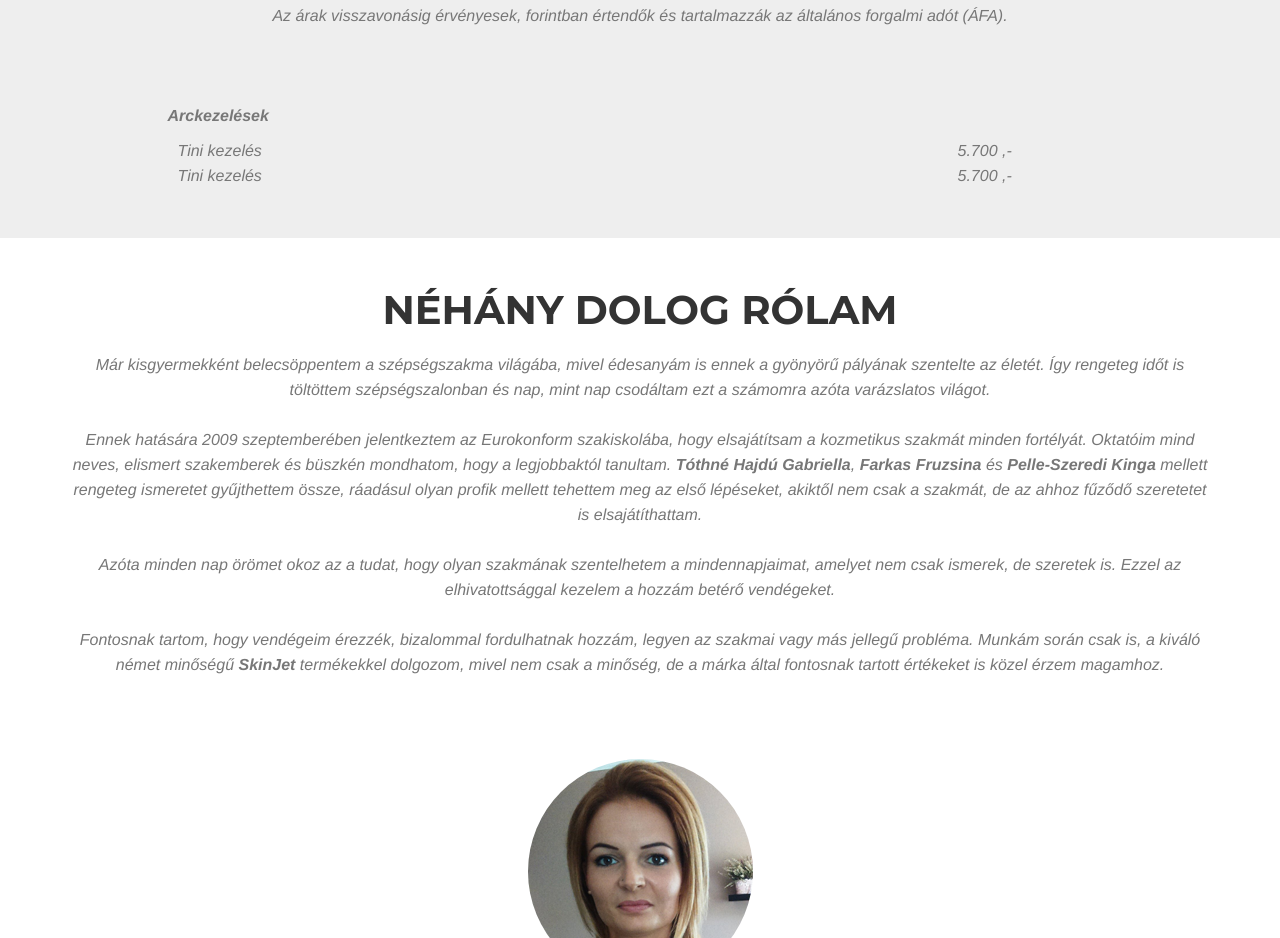
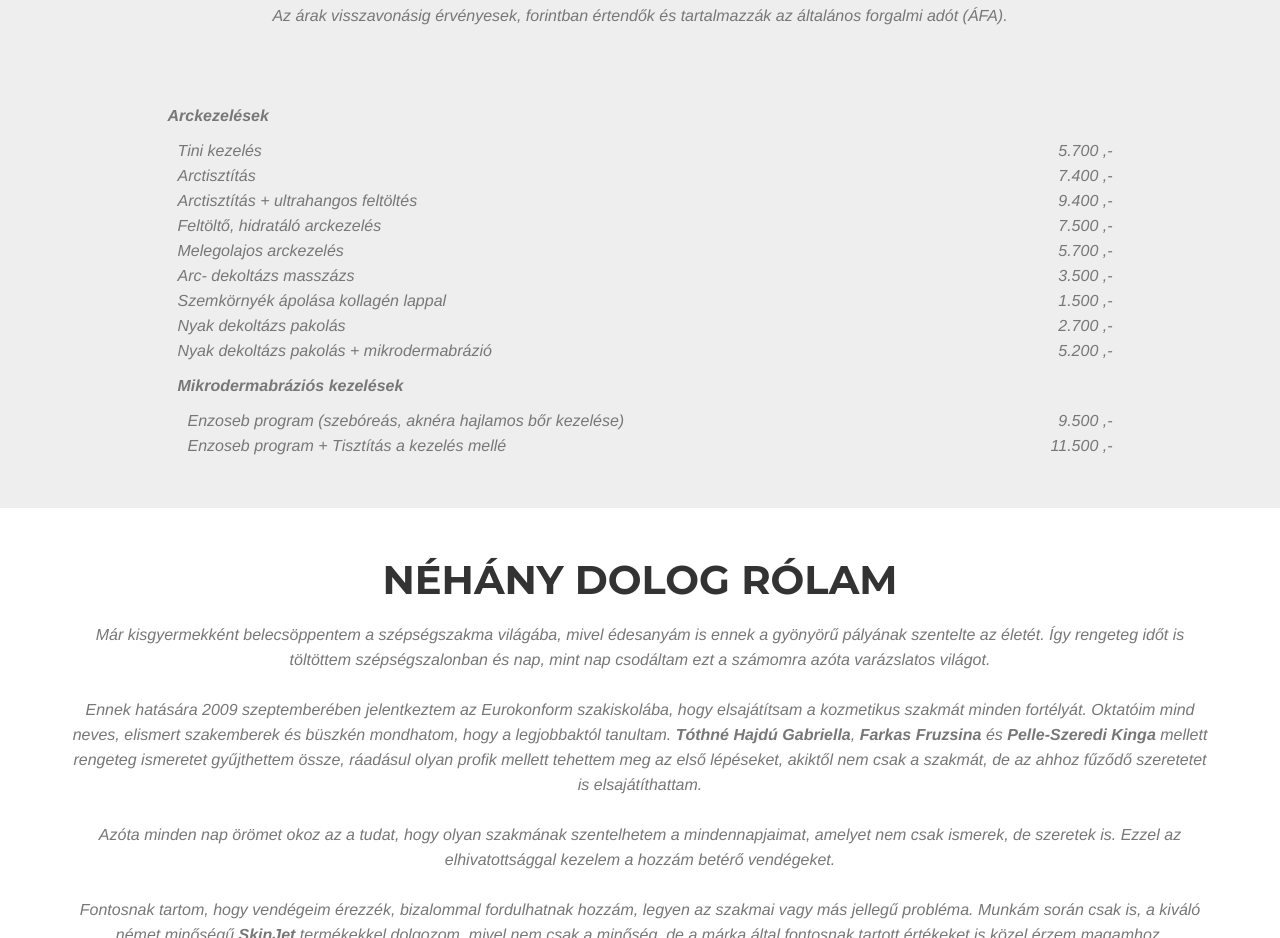
Before and after one commit to ZoranBacsi/timikozmetika, a website: page index.html in a window 1280 px wide. Shown: the part 1848-2786 px from the top of the page. Drawn offline with nearby package versions, Linux system fonts and the light colour scheme; files whose address does not match are found by name; a web font is replaced by a local one.

Commit message:
Price list 1.

```diff
--- a/index.html
+++ b/index.html
@@ -201,10 +201,40 @@
                 <div class="col-lg-1"></div><div class="col-lg-10"><h3 class="section-subheading text-muted price-title">Arckezelések</h3></div><div class="col-lg-1"></div>
             </div>
             <div class="row">
-                <div class="col-lg-1"></div><div class="col-lg-4"><h3 class="section-subheading text-muted price">Tini kezelés</h3></div><div class="col-lg-4"></div><div class="col-lg-2"><h3 class="section-subheading text-muted price">5.700 ,-</h3></div><div class="col-lg-1"></div>
+                <div class="col-lg-1"></div><div class="col-lg-6"><h3 class="section-subheading text-muted price">Tini kezelés</h3></div><div class="col-lg-2"></div><div class="col-lg-2"><h3 class="section-subheading text-muted price cost">5.700 ,-</h3></div><div class="col-lg-1"></div>
             </div>
             <div class="row">
-                <div class="col-lg-1"></div><div class="col-lg-4"><h3 class="section-subheading text-muted price">Tini kezelés</h3></div><div class="col-lg-4"></div><div class="col-lg-2"><h3 class="section-subheading text-muted price">5.700 ,-</h3></div><div class="col-lg-1"></div>
+                <div class="col-lg-1"></div><div class="col-lg-6"><h3 class="section-subheading text-muted price">Arctisztítás</h3></div><div class="col-lg-2"></div><div class="col-lg-2"><h3 class="section-subheading text-muted price cost">7.400 ,-</h3></div><div class="col-lg-1"></div>
+            </div>
+            <div class="row">
+                <div class="col-lg-1"></div><div class="col-lg-6"><h3 class="section-subheading text-muted price">Arctisztítás + ultrahangos feltöltés</h3></div><div class="col-lg-2"></div><div class="col-lg-2"><h3 class="section-subheading text-muted price cost">9.400 ,-</h3></div><div class="col-lg-1"></div>
+            </div>
+            <div class="row">
+                <div class="col-lg-1"></div><div class="col-lg-6"><h3 class="section-subheading text-muted price">Feltöltő, hidratáló arckezelés</h3></div><div class="col-lg-2"></div><div class="col-lg-2"><h3 class="section-subheading text-muted price cost">7.500 ,-</h3></div><div class="col-lg-1"></div>
+            </div>
+            <div class="row">
+                <div class="col-lg-1"></div><div class="col-lg-6"><h3 class="section-subheading text-muted price">Melegolajos arckezelés</h3></div><div class="col-lg-2"></div><div class="col-lg-2"><h3 class="section-subheading text-muted price cost">5.700 ,-</h3></div><div class="col-lg-1"></div>
+            </div>
+            <div class="row">
+                <div class="col-lg-1"></div><div class="col-lg-6"><h3 class="section-subheading text-muted price">Arc- dekoltázs masszázs</h3></div><div class="col-lg-2"></div><div class="col-lg-2"><h3 class="section-subheading text-muted price cost">3.500 ,-</h3></div><div class="col-lg-1"></div>
+            </div>
+            <div class="row">
+                <div class="col-lg-1"></div><div class="col-lg-6"><h3 class="section-subheading text-muted price">Szemkörnyék ápolása kollagén lappal</h3></div><div class="col-lg-2"></div><div class="col-lg-2"><h3 class="section-subheading text-muted price cost">1.500 ,-</h3></div><div class="col-lg-1"></div>
+            </div>
+            <div class="row">
+                <div class="col-lg-1"></div><div class="col-lg-6"><h3 class="section-subheading text-muted price">Nyak dekoltázs pakolás</h3></div><div class="col-lg-2"></div><div class="col-lg-2"><h3 class="section-subheading text-muted price cost">2.700 ,-</h3></div><div class="col-lg-1"></div>
+            </div>
+            <div class="row">
+                <div class="col-lg-1"></div><div class="col-lg-6"><h3 class="section-subheading text-muted price">Nyak dekoltázs pakolás + mikrodermabrázió</h3></div><div class="col-lg-2"></div><div class="col-lg-2"><h3 class="section-subheading text-muted price cost">5.200 ,-</h3></div><div class="col-lg-1"></div>
+            </div>
+            <div class="row">
+                <div class="col-lg-1"></div><div class="col-lg-10"><h3 class="section-subheading text-muted price-title price-subtitle">Mikrodermabráziós kezelések</h3></div><div class="col-lg-1"></div>
+            </div>
+            <div class="row">
+                <div class="col-lg-1"></div><div class="col-lg-6"><h3 class="section-subheading text-muted price subprice">Enzoseb program (szebóreás, aknéra hajlamos bőr kezelése)</h3></div><div class="col-lg-2"></div><div class="col-lg-2"><h3 class="section-subheading text-muted price cost">9.500 ,-</h3></div><div class="col-lg-1"></div>
+            </div>
+            <div class="row">
+                <div class="col-lg-1"></div><div class="col-lg-6"><h3 class="section-subheading text-muted price subprice">Enzoseb program + Tisztítás a kezelés mellé</h3></div><div class="col-lg-2"></div><div class="col-lg-2"><h3 class="section-subheading text-muted price cost">11.500 ,-</h3></div><div class="col-lg-1"></div>
             </div>
         </div>
     </section>
--- a/less/agency.less
+++ b/less/agency.less
@@ -14,11 +14,23 @@ body {
     padding-left: 10px !important;
 }
 
+.cost{
+  text-align: right;
+}
+
 .price-title{
     padding:0px !important;
     margin:0px !important;
     margin-bottom: 10px !important;
     font-weight: bold !important;
+}
+
+.price-subtitle{
+    margin: 10px 0px 10px 10px!important;
+}
+
+.subprice{
+    padding-left: 20px !important;
 }
 
 .text-muted {
```
Also changed, not shown: css/agency.css.
